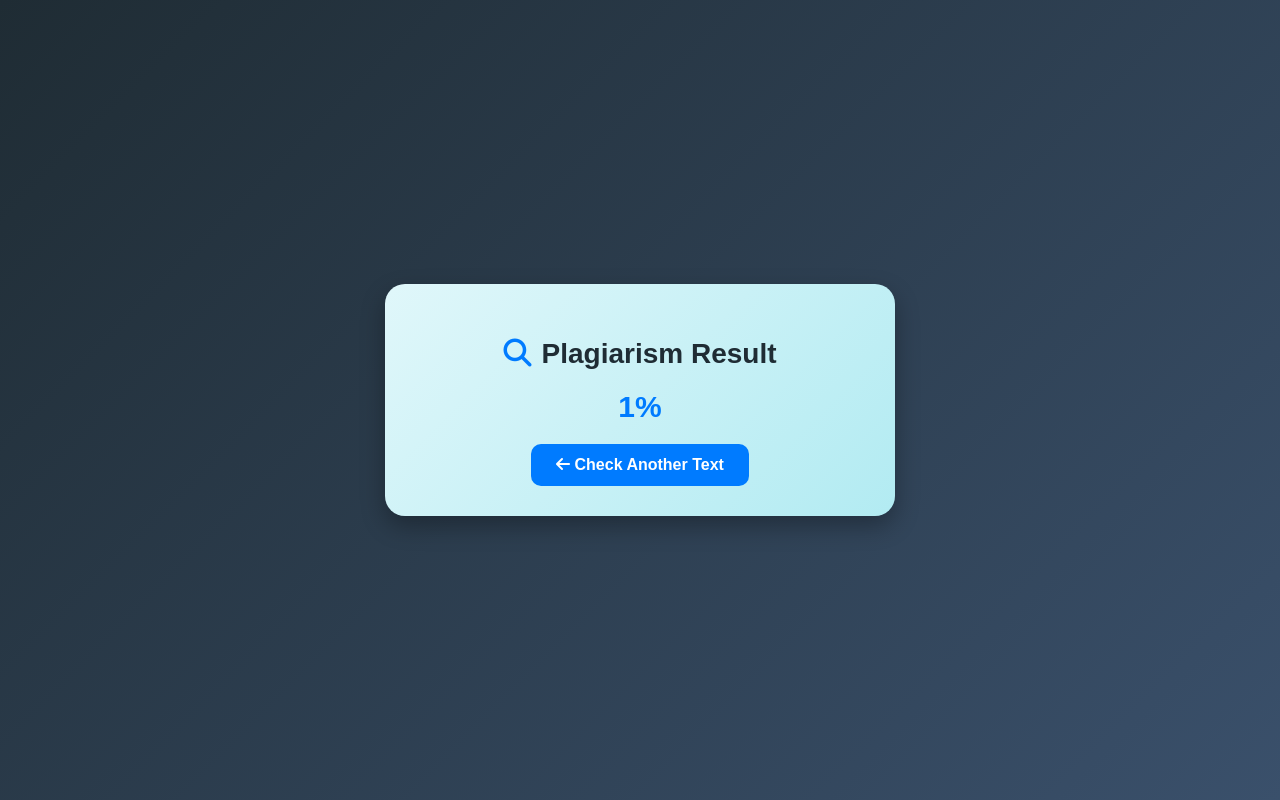
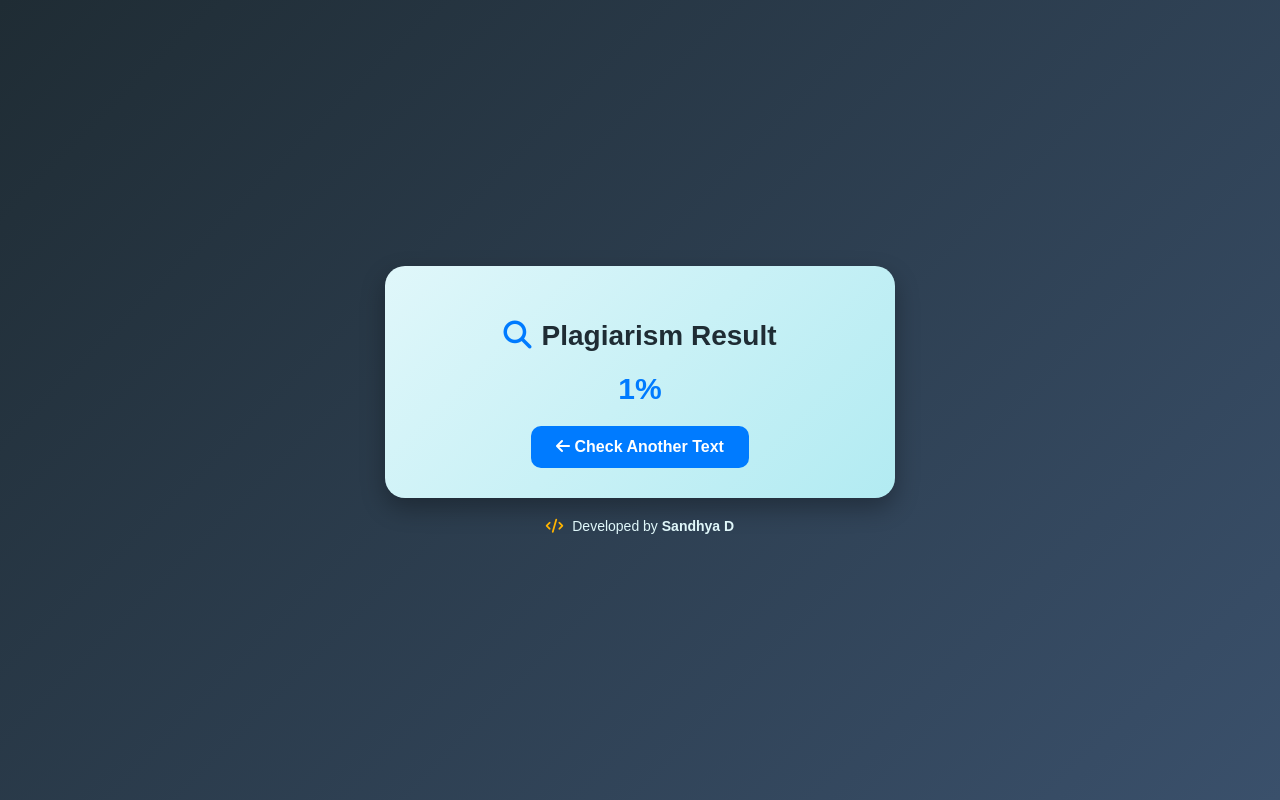
Before and after one commit to Dadisandhya/plagiarism_detector_using_ml, a Flask app: template templates/result.html in a window 1280 px wide. Run offline with Flask 3, Linux system fonts and the light colour scheme; the template is opened without the code that fills it: most values are stand-ins (such as "Sample title", 1, 10 or a date in 2020).

Commit message:
Update result.html

```diff
--- a/templates/result.html
+++ b/templates/result.html
@@ -9,6 +9,7 @@
             font-family: Arial, sans-serif;
             background: linear-gradient(135deg, #1f2c34, #3a506b);
             display: flex;
+            flex-direction: column;
             justify-content: center;
             align-items: center;
             height: 100vh;
@@ -56,7 +57,18 @@
         a:hover {
             transform: translateY(-2px) scale(1.02);
             box-shadow: 0 5px 15px rgba(0,0,0,0.2);
-            background-color: #007BFF;
+        }
+
+        footer {
+            margin-top: 20px;
+            color: #e0f7fa;
+            font-size: 14px;
+            text-align: center;
+        }
+
+        footer i {
+            color: #ffb400;
+            margin-right: 5px;
         }
     </style>
 </head>
@@ -66,5 +78,9 @@
         <p>{{ percentage }}%</p>
         <a href="/"><i class="fas fa-arrow-left"></i> Check Another Text</a>
     </div>
+
+    <footer>
+        <i class="fas fa-code"></i> Developed by <strong>Sandhya D</strong>
+    </footer>
 </body>
 </html>
```
